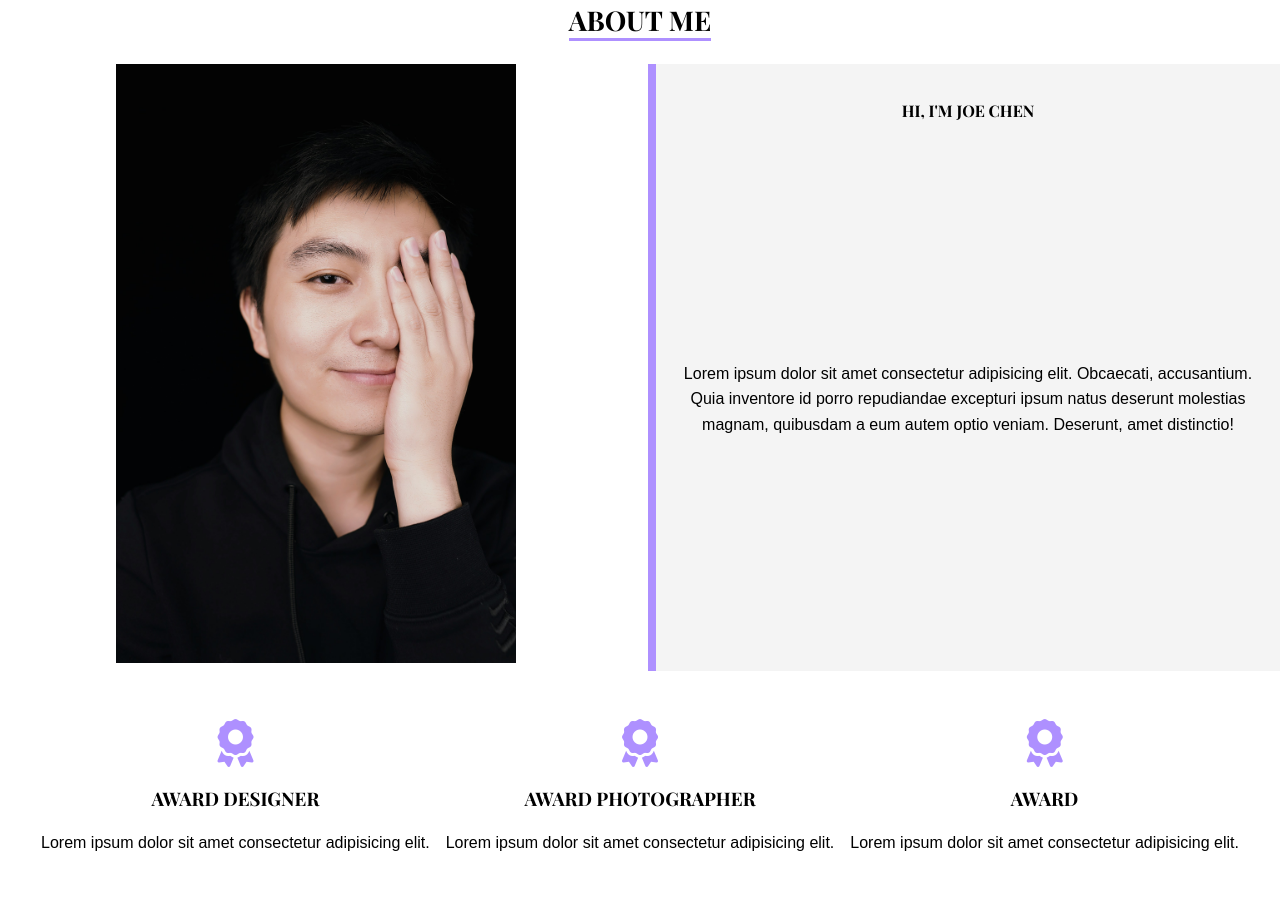
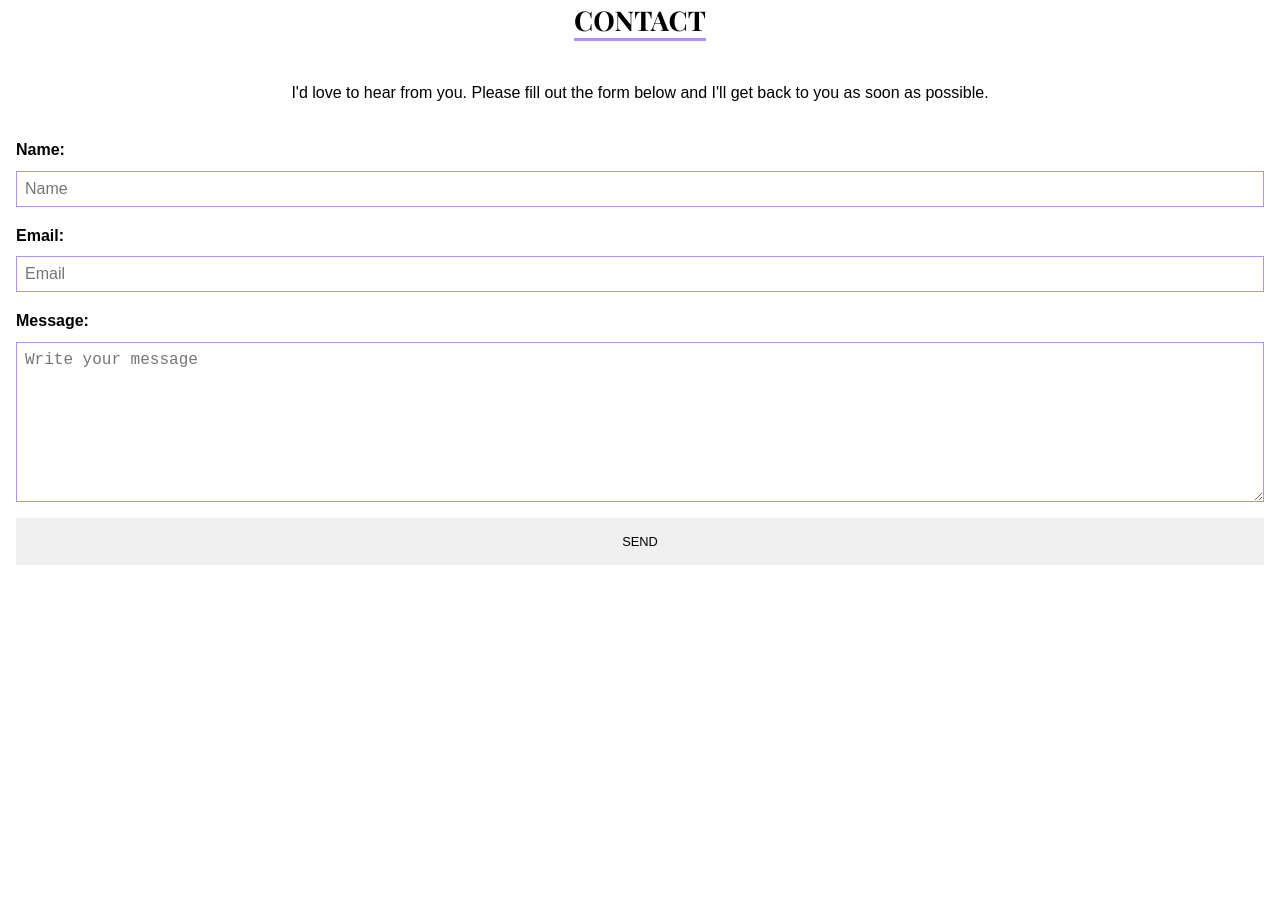
Before and after one commit to samazevedo/portfolio-html-sass, a website built with Vite: page src/contact.html in a window 1280 px wide. Shown: the part 215-1122 px from the top of the page. Built offline with nearby package versions, Linux system fonts and the light colour scheme; files whose address does not match are found by name; a web font is replaced by a local one.

Commit message:
add contact page

```diff
--- a/src/contact.html
+++ b/src/contact.html
@@ -11,55 +11,46 @@
     <!-- <div id="loading-screen">
       Loading...
     </div> -->
-
-    <main id="about">
-    <!-- <canvas id="main-canvas"></canvas> -->
-     <section class="hero__about">
+    <header class="header">
+      <div class="hero__two">
         <div class="hero__container">
           <nav id="navbar">
             <!-- <img src="images/jc.png" alt="logo" id="logo"> -->
             <div id="logo">JC</div>
-          <ul class="about__nav">
-            <li><a href="index.html" >Home</a></li>
-            <li><a href="about.html" >About</a></li>
+            <ul>
+              <li><a href="index.html">Home</a></li>
+              <li><a href="./about.html"  >About</a></li>
               <li><a href="work.html">Work</a></li>
               <li><a href="contact.html" class="active">Contact</a></li>
             </ul>
           </nav>
+      </div>
+    </header>
+    <main id="about">
+    <!-- <canvas id="main-canvas"></canvas> -->
+     <section class="section">
+       <h2 class="section__title">Contact</h2>
+       <p class="section__content">
+         I'd love to hear from you. Please fill out the form below and I'll get back to you as soon as possible.
+       </p>
+       <form class="form" action="" method="POST">
+         <div class="form__group">
+           <label for="name">Name:</label>
+           <input type="text" name="name" id="name" required placeholder="Name">
+         </div>
+         <div class="form__group">
+           <label for="email">Email:</label>
+           <input type="email" name="email" id="email" required placeholder="Email">
+         </div>
+         <div class="form__group">
+           <label for="message">Message:</label>
+           <textarea name="message" id="message" required placeholder="Write your message"></textarea>
+         </div>
+         <button type="submit" class="btn">Send</button>
+       </form>
      </section>
-      <section class="section">
-        <h2 class="section__title">About me</h2>
-        <div class="info">
-          <div class="info__image">
-            <img src="images/joechen.jpg" alt="Joe Chen">
-          </div>
-          <div class="info__content">
-            <h4>Hi, I'm Joe Chen</h4>
-            <p>Lorem ipsum dolor sit amet consectetur adipisicing elit. Obcaecati, accusantium.
-              Quia inventore id porro repudiandae excepturi ipsum natus deserunt molestias magnam,
-              quibusdam a eum autem optio veniam. Deserunt, amet distinctio!
-            </p>
-        </div>
-      </section>
-      <section class="section">
-        <ul class="awards">
-          <li>
-            <i class="fa fa-award fa-3x" aria-hidden="true"></i>
-            <h3>Award Designer</h3>
-            <p>Lorem ipsum dolor sit amet consectetur adipisicing elit.</p>
-          </li>
-          <li>
-            <i class="fa fa-award fa-3x" aria-hidden="true"></i>
-            <h3>Award Photographer</h3>
-            <p>Lorem ipsum dolor sit amet consectetur adipisicing elit.</p>
-          </li>
-          <li>
-            <i class="fa fa-award fa-3x" aria-hidden="true"></i>
-            <h3>Award </h3>
-            <p>Lorem ipsum dolor sit amet consectetur adipisicing elit.</p>
-          </li>
-        </ul>
-      </section>
+
+    </main>
     <footer class="footer">
       <div class="footer__container">
         <div class="footer__content">
@@ -82,11 +73,9 @@
                 <i class="fa-brands fa-linkedin"></i>
               </a>
           </ul>
-
         </div>
       </div>
     </footer>
-    </main>
     <script type="module" src="./index.ts"></script>
     <!-- <canvas id="main-canvas"></canvas> -->
   </body>
--- /dev/null
+++ b/src/scss/components/_form.scss
@@ -0,0 +1,42 @@
+@use '../abstracts/variables' as vars;
+.form {
+	width: 100%;
+	display: grid;
+	grid-template-columns: 1fr;
+	grid-gap: 1rem;
+	padding: 1rem;
+	margin-bottom: 55rem;
+	&__group {
+		width: 100%;
+		display: grid;
+		grid-template-columns: 1fr;
+		grid-gap: 0.5rem;
+		justify-items: start;
+
+		@media (min-width: 30rem) {
+			/* 480px */
+		}
+	}
+	label {
+		display: block;
+		font-size: 1rem;
+		font-weight: bold;
+	}
+
+	input,
+	textarea {
+		width: 100%;
+		padding: 0.5rem;
+		font-size: 1rem;
+		border: 1px solid vars.$main-color;
+		outline: none;
+
+		&:focus {
+			border-color: vars.$dark-color;
+		}
+	}
+
+	textarea {
+		height: 10rem;
+	}
+}
--- a/src/scss/style.scss
+++ b/src/scss/style.scss
@@ -18,6 +18,7 @@
 @use './components/stats';
 @use './components/process';
 @use './components/footer';
+@use './components/form';
 
 // layout
 //pages
```
Lines whose indentation alone changed are shown as unchanged.
